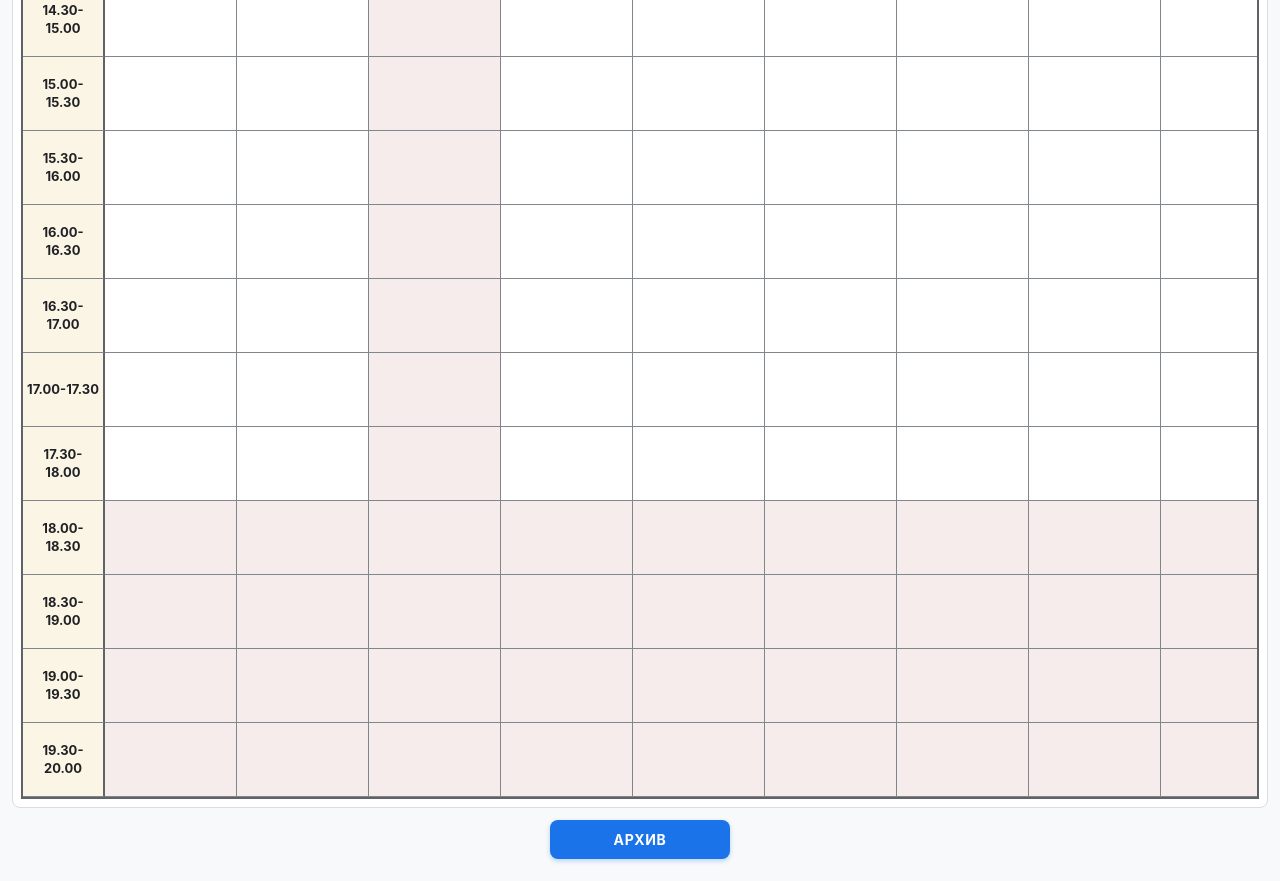
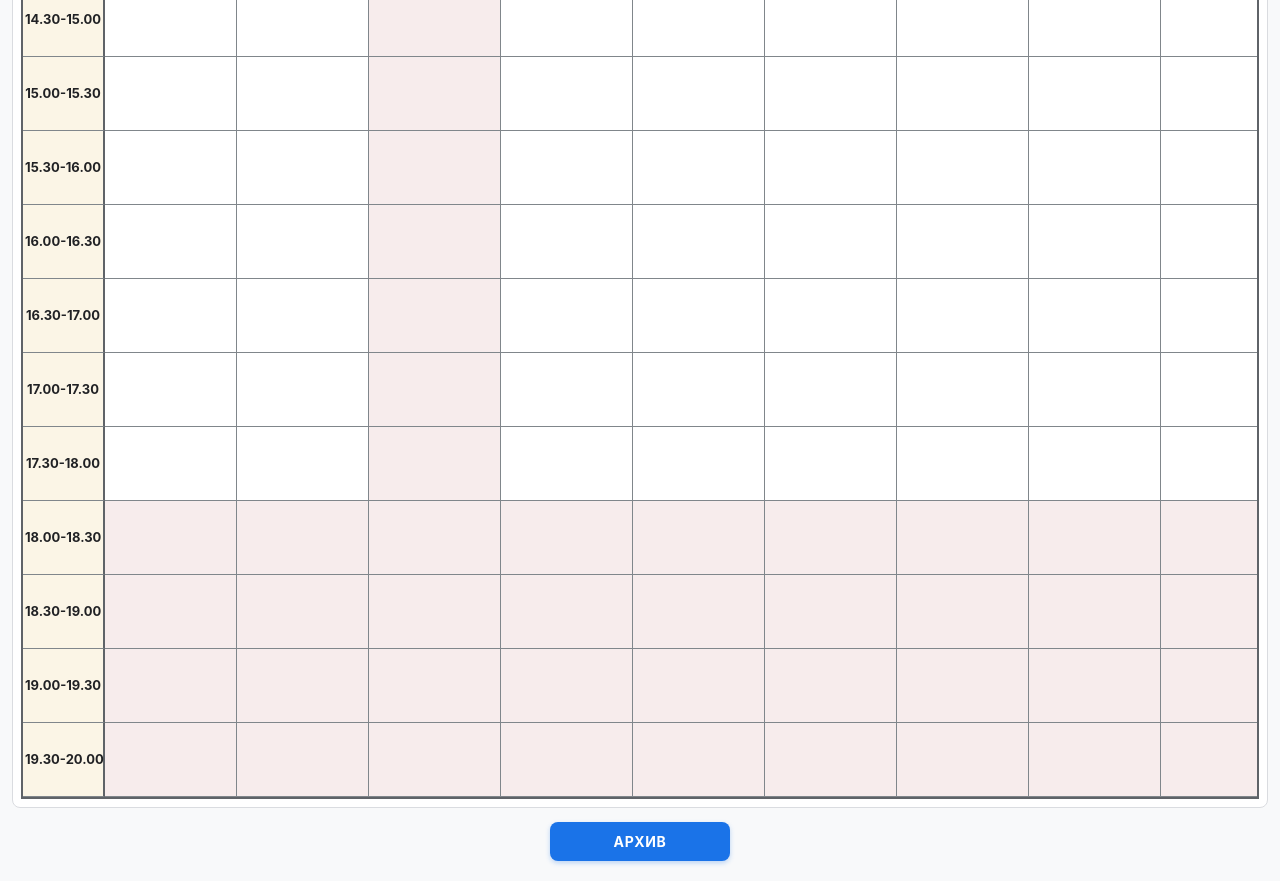
Before and after one commit to osagotbilis-collab/AutoHause, a plain HTML site: page index.html in a window 1280 px wide. Shown: the part 1100-1981 px from the top of the page. Drawn offline with Linux system fonts and the light colour scheme; no server answers.

Commit message:
Update index.html

```diff
--- a/index.html
+++ b/index.html
@@ -24,14 +24,13 @@
       padding: 4px 6px 10px;
       min-height: 36px;
     }
-        #syncStatus {
+    #syncStatus {
       font-size: 12px;
       line-height: 1.2;
       color: #1a73e8;
       font-weight: bold;
       white-space: pre;
     }
-
 
     .edit-control-group {
       display: inline-flex;
@@ -139,7 +138,7 @@
       line-height: 1.2;
     }
 
-        td {
+    td {
       height: 74px;
       min-height: 74px;
       font-size: 15px;
@@ -148,17 +147,17 @@
       vertical-align: top;
     }
 
-
     td:first-child, th:first-child {
       position: sticky;
       left: 0;
       width: 82px;
       min-width: 82px;
       max-width: 82px;
-      padding: 6px 4px;
+      padding: 6px 2px;
       border-right: 2px solid #5f6368;
       text-align: center;
       vertical-align: middle;
+      white-space: nowrap;
     }
     td:first-child {
       z-index: 3;
@@ -178,7 +177,7 @@
     th.archive-col .th-weekday { color: #5f6368; }
     td.archive-col { background-color: #f8f9fa; color: #5f6368; }
 
-        /* Воскресенье и нерабочее время — единый спокойный приглушённо-розовый оттенок */
+    /* Воскресенье и нерабочее время — единый спокойный приглушённо-розовый оттенок */
     th.sunday-col { background-color: #f2e2e2; }
     th.sunday-col .th-weekday { color: #5c3333; }
     th.sunday-col .th-date { color: #7d4e4e; }
@@ -186,9 +185,6 @@
     td.off-hours-col {
       background-color: #f7ecec;
     }
-
-
-
 
     td[contenteditable="true"]:focus {
       outline: 2px solid #1a73e8;
@@ -198,11 +194,11 @@
     }
 
     .archive-bar {
-      margin-top: 12px;
+      margin-top: 14px;
       display: flex;
       justify-content: center;
     }
-        .archive-btn {
+    .archive-btn {
       width: auto;
       min-width: 180px;
       padding: 11px 28px;
@@ -227,8 +223,7 @@
       color: #ffffff;
     }
 
-
-        @media (max-width: 600px) {
+    @media (max-width: 600px) {
       body {
         padding: calc(8px + env(safe-area-inset-top)) 4px calc(16px + env(safe-area-inset-bottom));
         background: #ffffff;
@@ -254,7 +249,6 @@
         white-space: nowrap;
       }
     }
-
   </style>
 </head>
 <body>
@@ -278,8 +272,6 @@
     <button type="button" id="archiveBtn" class="archive-btn" onclick="toggleArchive()">АРХИВ</button>
   </div>
 
-      <script src="app.js?v=7"></script>
-
-
+  <script src="app.js?v=8"></script>
 </body>
 </html>
```
